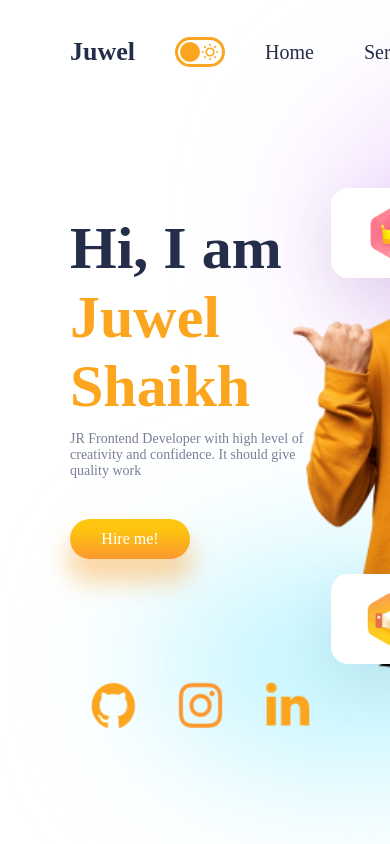
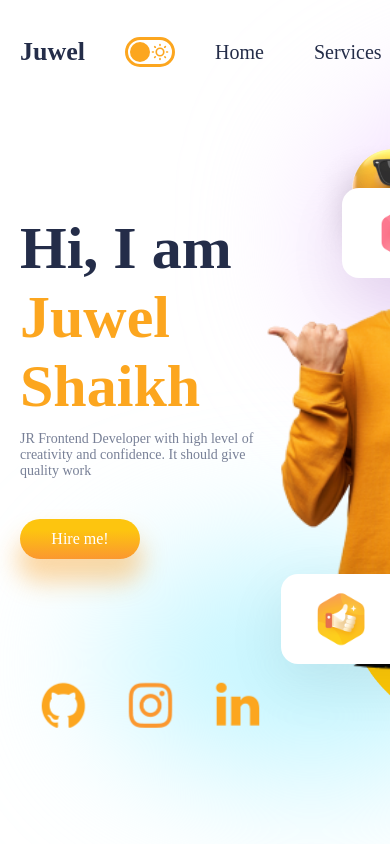
Before and after one commit to JuwelShaikh/new-prot-react, a React (Create React App) app: page / in a window 390 px wide. Shown: the top 844 px of the page. Built offline with nearby package versions, Linux system fonts and the light colour scheme; a web font is replaced by a local one.

Commit message:
Responsive module start

```diff
--- a/src/App.css
+++ b/src/App.css
@@ -33,3 +33,11 @@
   background: white;
   border: 2px solid var(--orange);
 }
+
+
+
+@media screen and (max-width: 480px){
+  .App{
+    padding: 0.5rem 1rem;
+  }
+}
```
